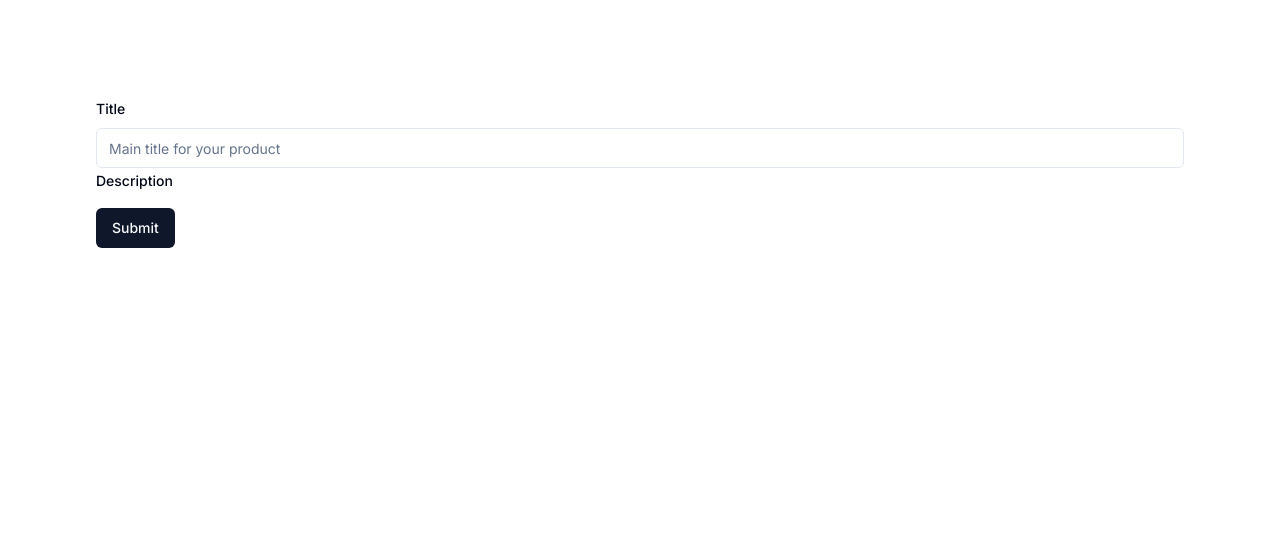
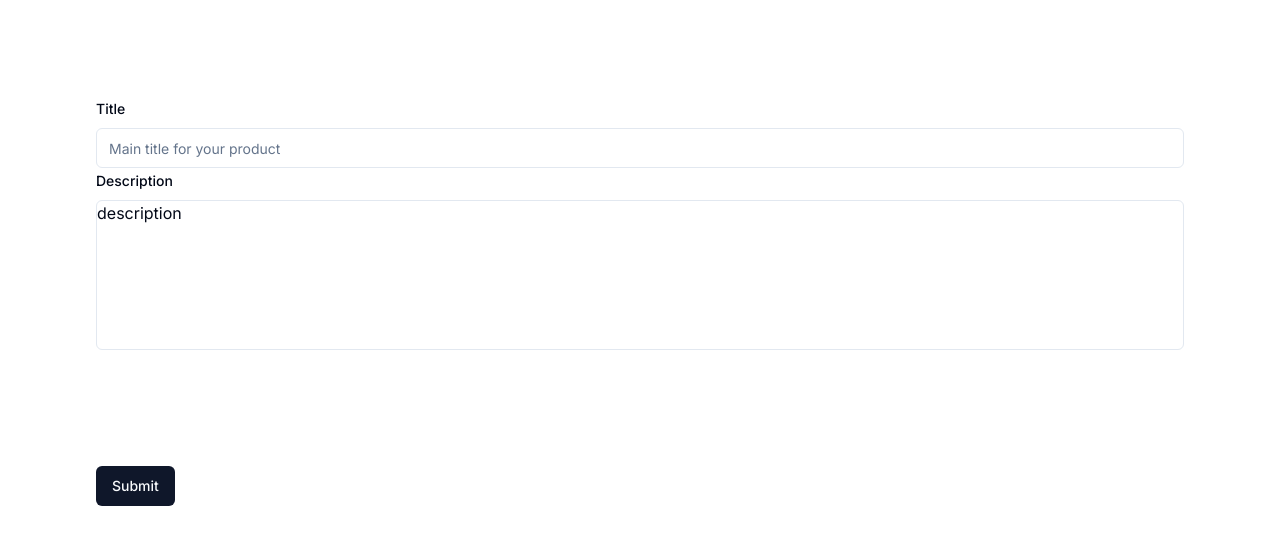
Before and after one commit to hiroshiyoka/rich-text-editor, a Next.js app: page / in a window 1280 px wide. Shown: the top 544 px of the page. Built offline with nearby package versions, Linux system fonts and the light colour scheme.

Commit message:
feat: create Tiptap component

```diff
--- a/app/page.tsx
+++ b/app/page.tsx
@@ -13,6 +13,7 @@ import { Input } from "@/components/ui/input";
 import { useForm } from "react-hook-form";
 import { zodResolver } from "@hookform/resolvers/zod";
 import * as z from "zod";
+import Tiptap from "@/components/Tiptap";
 
 export default function Home() {
   const formSchema = z.object({
@@ -63,7 +64,9 @@ export default function Home() {
             render={({ field }) => (
               <FormItem>
                 <FormLabel>Description</FormLabel>
-                <FormControl></FormControl>
+                <FormControl>
+                  <Tiptap description={field.name} onChange={field.onChange} />
+                </FormControl>
                 <FormMessage />
               </FormItem>
             )}
--- a/components/Tiptap.tsx
+++ b/components/Tiptap.tsx
@@ -0,0 +1,32 @@
+"use client";
+
+import { useEditor, EditorContent } from "@tiptap/react";
+import StarterKit from "@tiptap/starter-kit";
+
+export default function Tiptap({
+  description,
+  onChange,
+}: {
+  description: string;
+  onChange: any;
+}) {
+  const editor = useEditor({
+    extensions: [StarterKit.configure()],
+    content: description,
+    editorProps: {
+      attributes: {
+        class: "rounded-md border min-h-[150px] border-input bg-back",
+      },
+    },
+    onUpdate({ editor }) {
+      onChange(editor.getHTML());
+      console.log(editor.getHTML());
+    },
+  });
+
+  return (
+    <div className="flex flex-col justify-stretch min-h-[250px]">
+      <EditorContent editor={editor} />
+    </div>
+  );
+}
```
